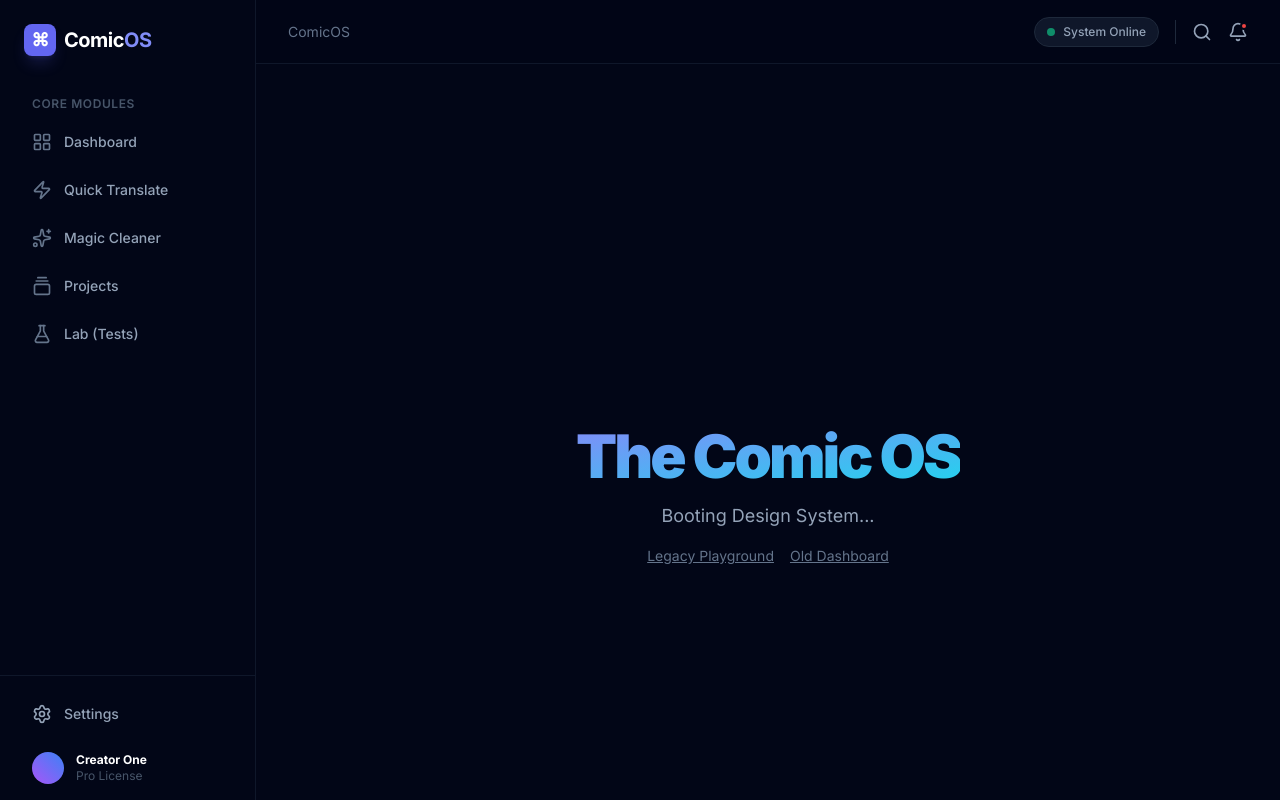
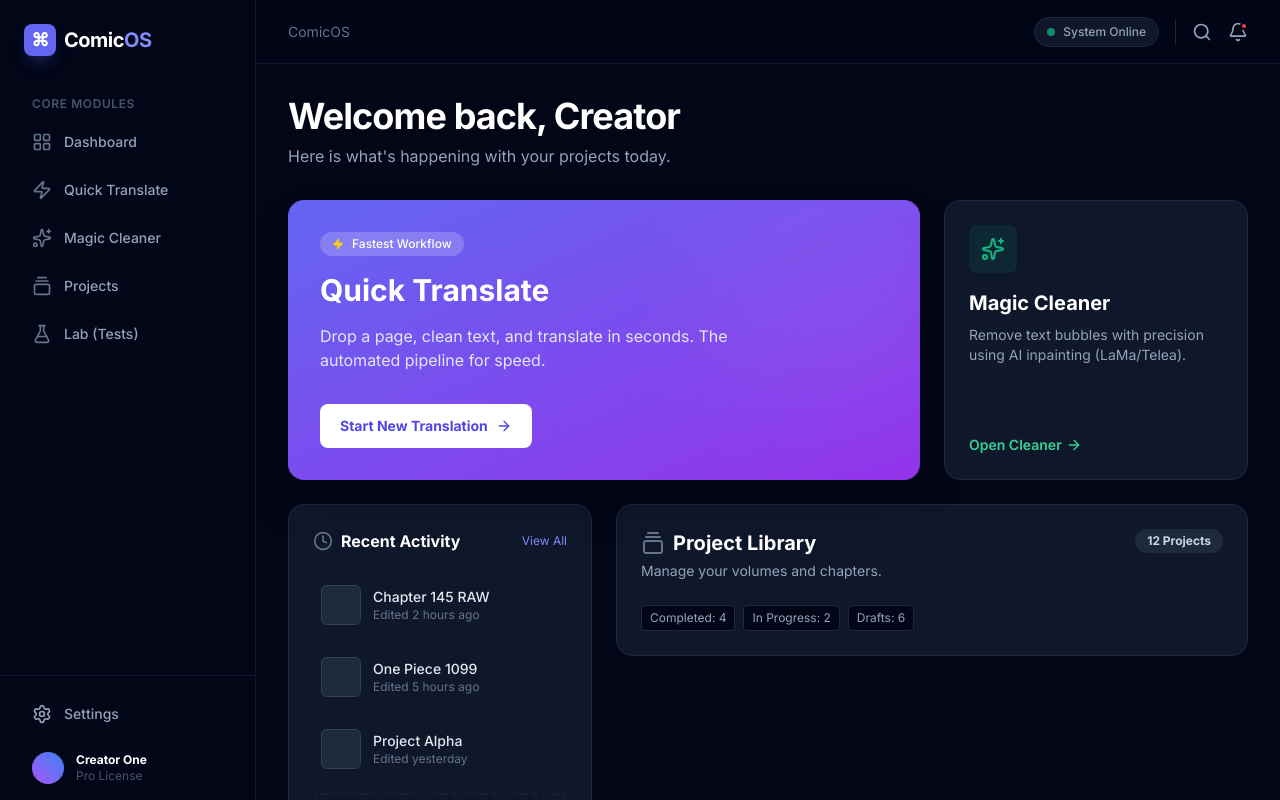
Before and after one commit to aimariscal90-maker/AIComicTranslator, a Next.js app in the folder frontend/: page / in a window 1280 px wide. Built offline with nearby package versions, Linux system fonts and the light colour scheme.

Commit message:
Feat (Day 03): Bento Grid Dashboard & Route Placeholders

```diff
--- /dev/null
+++ b/frontend/src/app/cleaner/page.tsx
@@ -0,0 +1,10 @@
+export default function Cleaner() {
+    return (
+        <div className="flex h-[50vh] items-center justify-center border-2 border-dashed border-slate-800 rounded-3xl">
+            <div className="text-center text-slate-500">
+                <h2 className="text-2xl font-bold text-slate-300">Magic Cleaner</h2>
+                <p>Coming Day 04</p>
+            </div>
+        </div>
+    )
+}
--- a/frontend/src/app/page.tsx
+++ b/frontend/src/app/page.tsx
@@ -1,22 +1,178 @@
-export default function Home() {
+"use client";
+
+import { motion } from "framer-motion";
+import Link from "next/link";
+import {
+  Zap,
+  Sparkles,
+  GalleryVerticalEnd,
+  ArrowRight,
+  Clock
+} from "lucide-react";
+
+const container = {
+  hidden: { opacity: 0 },
+  show: {
+    opacity: 1,
+    transition: {
+      staggerChildren: 0.1
+    }
+  }
+};
+
+const item = {
+  hidden: { opacity: 0, y: 20 },
+  show: { opacity: 1, y: 0 }
+};
+
+export default function Dashboard() {
   return (
-    <div className="flex h-screen items-center justify-center bg-slate-950 text-white">
-      <div className="text-center space-y-4">
-        <h1 className="text-6xl font-black tracking-tighter text-transparent bg-clip-text bg-gradient-to-br from-indigo-400 to-cyan-400">
-          The Comic OS
-        </h1>
-        <p className="text-slate-400 text-lg">
-          Booting Design System...
-        </p>
-        <div className="flex gap-4 justify-center mt-8">
-          <a href="/legacy-playground" className="text-sm text-slate-500 hover:text-slate-300 transition underline">
-            Legacy Playground
-          </a>
-          <a href="/dashboard" className="text-sm text-slate-500 hover:text-slate-300 transition underline">
-            Old Dashboard
-          </a>
-        </div>
-      </div>
+    <div className="space-y-8 max-w-7xl mx-auto">
+      {/* Hero Section */}
+      <header className="space-y-2">
+        <motion.h1
+          initial={{ opacity: 0, x: -20 }}
+          animate={{ opacity: 1, x: 0 }}
+          className="text-4xl font-bold tracking-tight text-white"
+        >
+          Welcome back, Creator
+        </motion.h1>
+        <motion.p
+          initial={{ opacity: 0, x: -20 }}
+          animate={{ opacity: 1, x: 0 }}
+          transition={{ delay: 0.1 }}
+          className="text-slate-400"
+        >
+          Here is what's happening with your projects today.
+        </motion.p>
+      </header>
+
+      {/* Bento Grid */}
+      <motion.div
+        variants={container}
+        initial="hidden"
+        animate="show"
+        className="grid grid-cols-1 md:grid-cols-3 gap-6"
+      >
+        {/* 1. Quick Translate (Main Feature) */}
+        <motion.div variants={item} className="md:col-span-2 group relative overflow-hidden rounded-2xl bg-gradient-to-br from-indigo-500 to-purple-600 p-8 shadow-2xl transition-all hover:scale-[1.01] hover:shadow-indigo-500/25">
+          <div className="absolute top-0 right-0 -mt-10 -mr-10 h-64 w-64 rounded-full bg-white/10 blur-3xl opacity-50" />
+
+          <div className="relative z-10 h-full flex flex-col justify-between">
+            <div className="space-y-4">
+              <div className="inline-flex items-center gap-2 rounded-full bg-white/20 px-3 py-1 text-xs font-medium text-white backdrop-blur-md">
+                <Zap className="h-3 w-3 fill-yellow-400 text-yellow-400" />
+                <span>Fastest Workflow</span>
+              </div>
+              <h2 className="text-3xl font-bold text-white">Quick Translate</h2>
+              <p className="max-w-md text-indigo-100">
+                Drop a page, clean text, and translate in seconds. The automated pipeline for speed.
+              </p>
+            </div>
+
+            <div className="mt-8">
+              <Link href="/quick-translate" className="inline-flex items-center gap-2 rounded-lg bg-white px-5 py-3 text-sm font-bold text-indigo-600 transition-colors hover:bg-indigo-50">
+                Start New Translation
+                <ArrowRight className="h-4 w-4" />
+              </Link>
+            </div>
+          </div>
+        </motion.div>
+
+        {/* 2. Magic Cleaner */}
+        <motion.div variants={item} className="group relative overflow-hidden rounded-2xl bg-slate-900 border border-slate-800 p-6 transition-all hover:border-slate-700 hover:shadow-xl">
+          <div className="absolute inset-0 bg-transparent group-hover:bg-slate-800/50 transition-colors" />
+
+          <div className="relative z-10 flex h-full flex-col">
+            <div className="mb-4 h-12 w-12 rounded-lg bg-emerald-500/10 flex items-center justify-center text-emerald-500">
+              <Sparkles className="h-6 w-6" />
+            </div>
+            <h3 className="text-xl font-bold text-white">Magic Cleaner</h3>
+            <p className="mt-2 text-sm text-slate-400">
+              Remove text bubbles with precision using AI inpainting (LaMa/Telea).
+            </p>
+            <div className="mt-auto pt-6">
+              <Link href="/cleaner" className="text-sm font-semibold text-emerald-400 hover:text-emerald-300 flex items-center gap-1">
+                Open Cleaner <ArrowRight className="h-4 w-4" />
+              </Link>
+            </div>
+          </div>
+        </motion.div>
+
+        {/* 3. Recent Projects */}
+        <motion.div variants={item} className="md:col-span-1 row-span-2 rounded-2xl bg-slate-900 border border-slate-800 p-6 flex flex-col">
+          <div className="mb-6 flex items-center justify-between">
+            <h3 className="flex items-center gap-2 font-bold text-white">
+              <Clock className="h-5 w-5 text-slate-500" />
+              Recent Activity
+            </h3>
+            <Link href="/projects" className="text-xs text-indigo-400 hover:text-indigo-300">View All</Link>
+          </div>
+
+          <div className="flex-1 space-y-4">
+            {/* Mock Items */}
+            <div className="group flex items-center gap-3 rounded-lg p-2 hover:bg-slate-800/50 transition-colors cursor-pointer">
+              <div className="h-10 w-10 bg-slate-800 rounded-md shrink-0 border border-slate-700" />
+              <div className="min-w-0 flex-1">
+                <h4 className="truncate text-sm font-medium text-slate-200 group-hover:text-white">Chapter 145 RAW</h4>
+                <p className="text-xs text-slate-500">Edited 2 hours ago</p>
+              </div>
+            </div>
+            <div className="group flex items-center gap-3 rounded-lg p-2 hover:bg-slate-800/50 transition-colors cursor-pointer">
+              <div className="h-10 w-10 bg-slate-800 rounded-md shrink-0 border border-slate-700" />
+              <div className="min-w-0 flex-1">
+                <h4 className="truncate text-sm font-medium text-slate-200 group-hover:text-white">One Piece 1099</h4>
+                <p className="text-xs text-slate-500">Edited 5 hours ago</p>
+              </div>
+            </div>
+            <div className="group flex items-center gap-3 rounded-lg p-2 hover:bg-slate-800/50 transition-colors cursor-pointer">
+              <div className="h-10 w-10 bg-slate-800 rounded-md shrink-0 border border-slate-700" />
+              <div className="min-w-0 flex-1">
+                <h4 className="truncate text-sm font-medium text-slate-200 group-hover:text-white">Project Alpha</h4>
+                <p className="text-xs text-slate-500">Edited yesterday</p>
+              </div>
+            </div>
+            {/* Empty State Mock */}
+            <div className="h-full flex items-center justify-center border-2 border-dashed border-slate-800 rounded-lg p-4 opacity-50">
+              <span className="text-xs text-slate-600">No more history</span>
+            </div>
+          </div>
+        </motion.div>
+
+        {/* 4. Project Manager / Library */}
+        <motion.div variants={item} className="md:col-span-2 rounded-2xl bg-slate-900 border border-slate-800 p-6 flex flex-col justify-between">
+          <div className="flex items-start justify-between">
+            <div>
+              <h3 className="text-xl font-bold text-white flex items-center gap-2">
+                <GalleryVerticalEnd className="text-slate-500" />
+                Project Library
+              </h3>
+              <p className="mt-1 text-sm text-slate-400">Manage your volumes and chapters.</p>
+            </div>
+            <span className="rounded-full bg-slate-800 px-3 py-1 text-xs font-bold text-slate-300">
+              12 Projects
+            </span>
+          </div>
+
+          <div className="mt-6 flex flex-wrap gap-2">
+            <span className="px-2 py-1 bg-slate-950 rounded text-xs text-slate-400 border border-slate-800">Completed: 4</span>
+            <span className="px-2 py-1 bg-slate-950 rounded text-xs text-slate-400 border border-slate-800">In Progress: 2</span>
+            <span className="px-2 py-1 bg-slate-950 rounded text-xs text-slate-400 border border-slate-800">Drafts: 6</span>
+          </div>
+        </motion.div>
+      </motion.div>
+
+      {/* Quick Actions Footer */}
+      <motion.div
+        initial={{ opacity: 0 }}
+        animate={{ opacity: 1 }}
+        transition={{ delay: 0.5 }}
+        className="flex justify-center pt-8 opacity-50 hover:opacity-100 transition-opacity"
+      >
+        <Link href="/legacy-playground" className="text-xs text-slate-600 hover:text-slate-400 underline">
+          Access Legacy Playground
+        </Link>
+      </motion.div>
     </div>
-  )
+  );
 }
--- /dev/null
+++ b/frontend/src/app/projects/page.tsx
@@ -0,0 +1,10 @@
+export default function Projects() {
+    return (
+        <div className="flex h-[50vh] items-center justify-center border-2 border-dashed border-slate-800 rounded-3xl">
+            <div className="text-center text-slate-500">
+                <h2 className="text-2xl font-bold text-slate-300">Project Manager</h2>
+                <p>Coming Day 06</p>
+            </div>
+        </div>
+    )
+}
--- /dev/null
+++ b/frontend/src/app/quick-translate/page.tsx
@@ -0,0 +1,10 @@
+export default function QuickTranslate() {
+    return (
+        <div className="flex h-[50vh] items-center justify-center border-2 border-dashed border-slate-800 rounded-3xl">
+            <div className="text-center text-slate-500">
+                <h2 className="text-2xl font-bold text-slate-300">Quick Translate</h2>
+                <p>Coming Day 05</p>
+            </div>
+        </div>
+    )
+}
```
